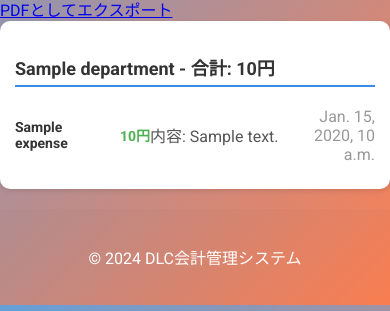
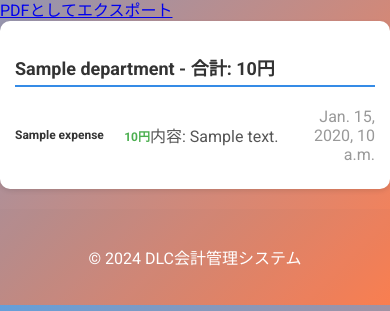
Before and after one commit to Shiki-dance/accounting-management, a Django app: template accounting/templates/accounting/department_expenses.html in a window 390 px wide. Shown: the part 302-613 px from the top of the page. Run offline with Django 3.2, Linux system fonts and the light colour scheme; the template is opened without the code that fills it: most values are stand-ins (such as "Sample title", 1, 10 or a date in 2020).

Commit message:
grafic changes

```diff
--- a/accounting/static/accounting/css/style.css
+++ b/accounting/static/accounting/css/style.css
@@ -113,12 +113,12 @@ header h1 {
         text-decoration: none;
         padding: 8px 10px; /* 縦横の余白を適度に調整 */
         text-align: left;
-        font-size: 12px; /* 小さめに設定 */
+        font-size: 10px; /* 小さめに設定 */
         line-height: 1.5; /* 読みやすさを確保 */
     }
 
     .page-title, .expense-name, .expense-amount {
-        font-size: 14px;
+        font-size: 12px;
     }
 
     .main-nav a:hover {
```
